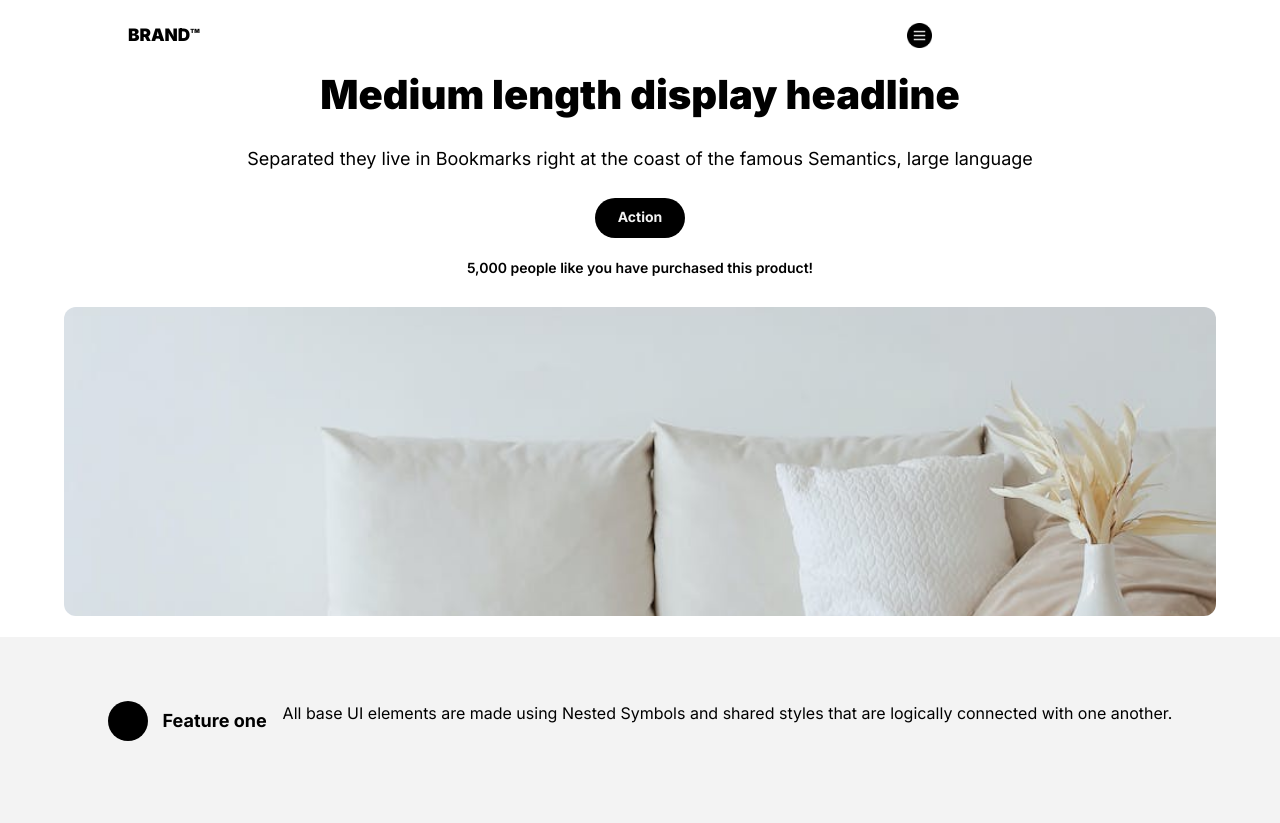
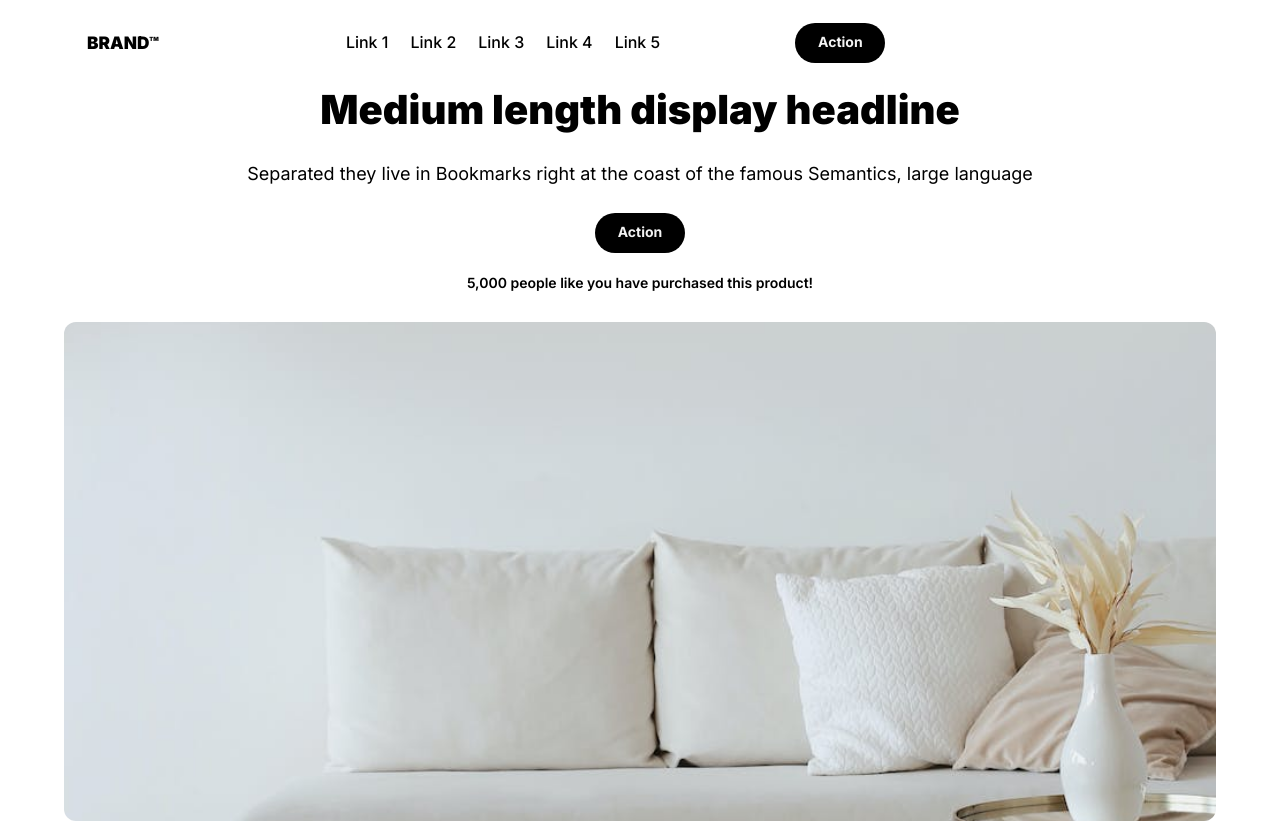
Before and after one commit to TamariPopkhadze/Homework11Web, a plain HTML site: page index.html in a window 1280 px wide. Shown: the top 823 px of the page. Drawn offline with Linux system fonts and the light colour scheme.

Commit message:
fix: works on ipad screen

```diff
--- a/index.html
+++ b/index.html
@@ -14,7 +14,20 @@
             <p class="inter title1 ">BRAND</p>
             <p class="inter title2">TM</p>
         </div>
-        <img width="25px" height="25px"  src="./images/menu-bar.png" alt="menu-bar">
+        <nav>
+            <ul>
+                <li><a class="inter link" href="##">Link 1</a></li>
+                <li><a class="inter link" href="##">Link 2</a></li>
+                <li><a class="inter link" href="##">Link 3</a></li>
+                <li><a class="inter link" href="##">Link 4</a></li>
+                <li><a class="inter link" href="##">Link 5</a></li>
+            </ul>
+        </nav>
+        <div class="header-bottom">
+            <p class="inter bottom">Action</p>
+        </div>
+
+        <img class="menu"  src="./images/menu-bar.png" alt="menu-bar">
     </header>
     <main>
         <section>
--- a/styles.css
+++ b/styles.css
@@ -12,12 +12,23 @@ header{
     display: flex;
     flex-direction: row;
     margin-top: 23px;
-    gap: 70%;
+    gap: 60%;
     align-items: center;
 
 }
+nav{
+    display: none;
+}
+ul{
+    display: none;
+}
+.header-bottom{
+ display: none;
+}
+
 .title-div{
-
+    margin-left: 5%;
+    margin-right: 5%;
     display: block;
     position: relative;
 }
@@ -35,6 +46,11 @@ header{
         position: absolute;
         left:100%;
         bottom: 55%;
+
+}
+.menu{
+    width: 25px;
+    height: 25px;
 
 }
 .section1-container-div1{
@@ -248,3 +264,59 @@ footer{
     color: #ffff;
     text-align: center;
 }
+@media (min-width:744px) {
+    .menu{
+        display: none;
+    }
+    header{
+        gap:11%;
+        padding-left: 2%;
+        padding-right: 2%;
+    }
+    nav{
+        display: block;
+    }
+    ul{
+        display: flex;
+        flex-direction: row;
+        gap: 22px;
+
+    }
+    .link{
+        font-weight: 500;
+        font-size: 16px;
+        line-height: 19.36px;
+        text-align: right;
+        color: #000000;
+    }
+    .header-bottom{
+        display: block;
+    }
+    .img-div{
+        background-image: url("./images/cta\ \(2).png");
+
+    }
+    footer{
+        align-items: flex-start;
+    }
+    .footer-div1{
+        align-items: flex-start;
+    }
+    .footer-div2{
+        align-items: flex-start;
+        gap: 60px;
+        margin-left: 18px;
+    }
+    .block{
+        align-items: flex-start;
+    }
+    .name{
+        text-align: start;
+        width: auto;
+    }
+    .img1{
+        height: 499px;
+    }
+
+
+}
```
Also changed, not shown: images/cta (2).png (added).
